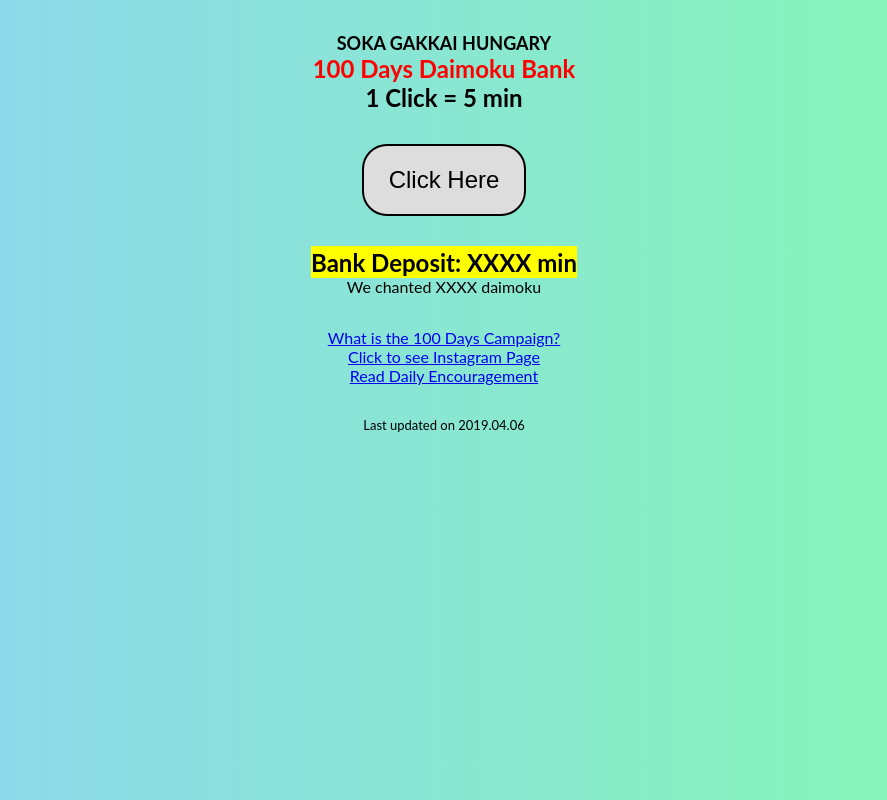
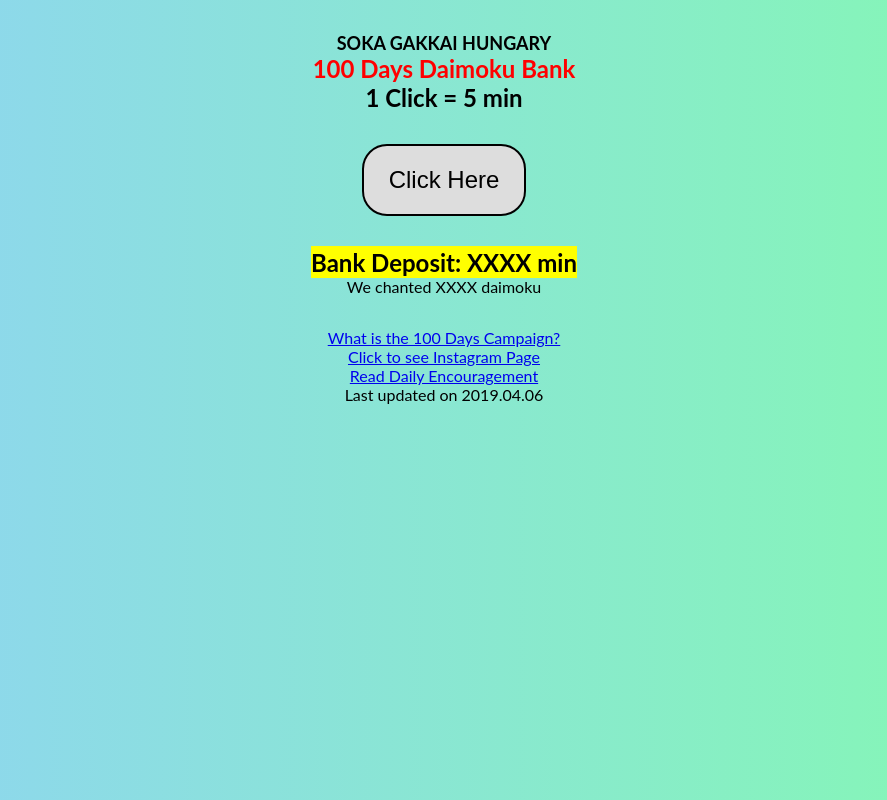
Before and after one commit to sgihungary/daimoku, a plain HTML site: page home.html in a window 1280 px wide. Shown: the whole page, without its empty margins (196-1083 px from the left). Drawn offline with Linux system fonts and the light colour scheme.

Commit message:
Update home.html

```diff
--- a/home.html
+++ b/home.html
@@ -34,8 +34,8 @@
 		 <a href="https://www.soka100days.com/">What is the 100 Days Campaign?</a><br/>
 		 <a href="https://www.instagram.com/soka100days/">Click to see Instagram Page</a><br/>
 		 <a href="https://www.sgi.org/about-us/president-ikedas-writings/daily-encouragement/">Read Daily Encouragement</a><br/>
-		 </font></br>
-		 <font size="2">Last updated on 2019.04.06</font></p>
+		 </font>
+		 <font size="3">Last updated on 2019.04.06</font></p>
   </div>
 	  <!-- End of Edit Main Text of the Daimoku Bank here:   -->
 <script src="counter.js" type="text/javascript"></script>
```
